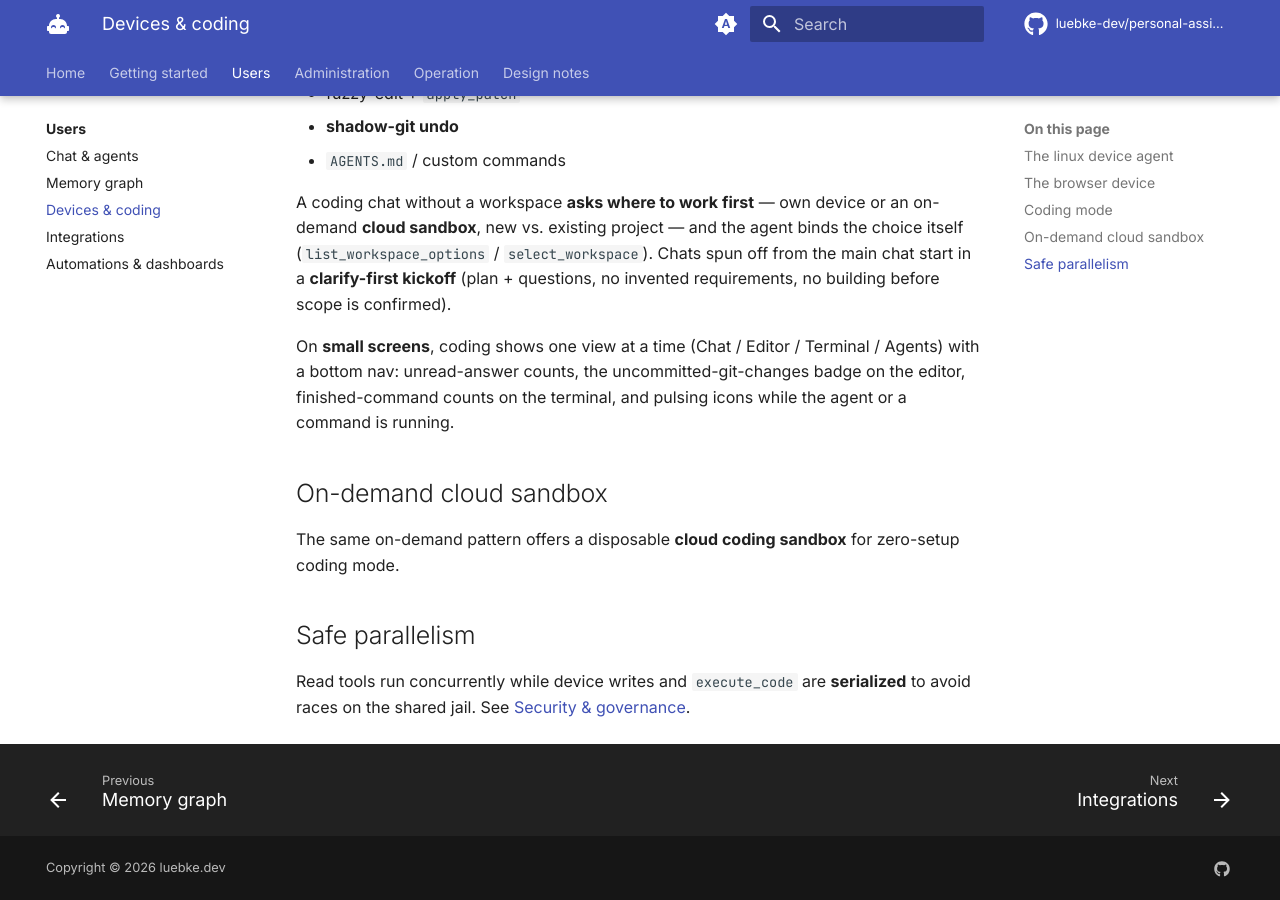
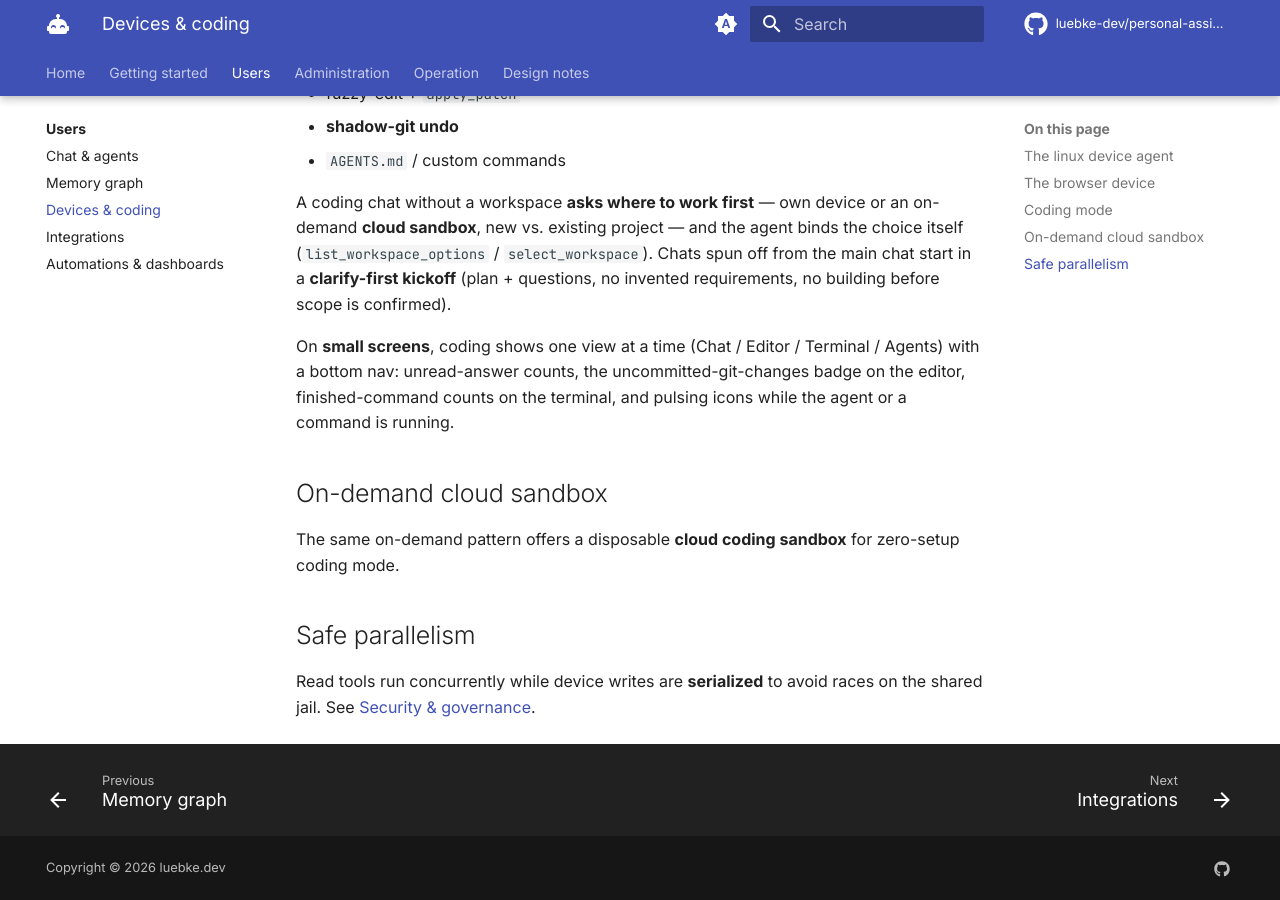
Before and after one commit to personal-agent-org/docs, an MkDocs documentation site: the page built from docs/features/devices.md, in a window 1280 px wide and 900 px high, scrolled down 1045 px. Built offline with MkDocs 1.6.1 and Material for MkDocs 9.7.7, drawn with Linux system fonts in a browser that asks for light colours; comment, search, counter and statistics services are not loaded; some of the changed text lies outside the part shown.

Commit message:
feat: remove the execute_code tool (full Python on a device jail)
execute_code ran model-authored full Python in a connected device's jail via an
authenticated RPC back to the backend. Removed entirely — the in-process
programmatic-tool-calling paths (run_tools_script via the Monty sandbox,
run_agents_script) stay, and device file/shell work is covered by the device's own
run_command/read_file/write_file tools.

- assembler: drop the execute_code toolset registration (coding-device branch).
- delete code_execution/toolset.py (the tool), /stub.py (pa_tools stub), /rpc.py
  (mint_rpc_token/dispatch_code_rpc), and api/routers/code_rpc.py (the device RPC
  endpoint) + its main.py registration. code_execution/__init__ trimmed.
- tools.py CODE_RPC_TOOLS (the read-mostly allowlist) STAYS — shared by monty.py +
  agents_script.py; policy.py drops execute_code from HIGH_PRIVILEGE_TOOLS.
- web: drop the execute_code chip icon/label + SCRIPT_TOOLS entry.
- docs/README/comments: drop execute_code mentions; run_tools_script's model-facing
  description now points filesystem/shell work at the device's own tools.
- tests: test_code_execution keeps only the Monty (run_tools_script) tests.

Co-Authored-By: Claude Opus 4.8 (1M context) <noreply@anthropic.com>

```diff
--- a/docs/features/devices.md
+++ b/docs/features/devices.md
@@ -12,7 +12,7 @@ A per-user **Rust** binary (per-OS one-liner install) running cross-platform
 - The **macOS/Windows** builds link system libraries.
 
 It authenticates over the Keycloak device flow and serves a **jailed filesystem +
-PTY**, powering coding mode and `execute_code`.
+PTY**, powering coding mode.
 
 ## The `browser` device
 
@@ -57,6 +57,6 @@ zero-setup coding mode.
 
 ## Safe parallelism
 
-Read tools run concurrently while device writes and `execute_code` are
+Read tools run concurrently while device writes are
 **serialized** to avoid races on the shared jail. See
 [Security & governance](security.md).
```
Also changed, not shown: docs/features/chat-agents.md (+0 -1 lines), docs/features/security.md (+1 -1 lines), docs/self-hosting.md (+1 -1 lines).
